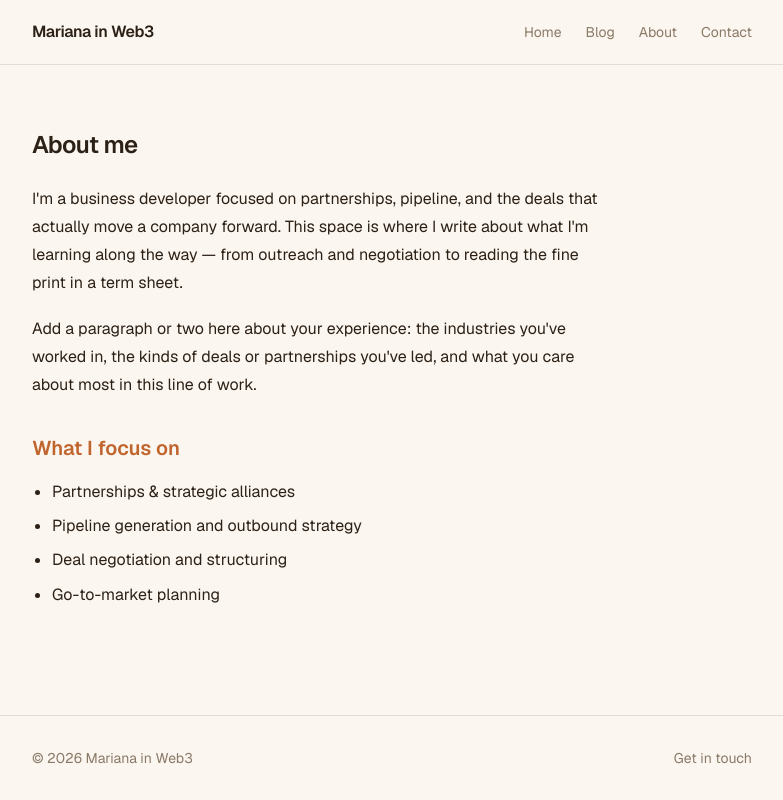
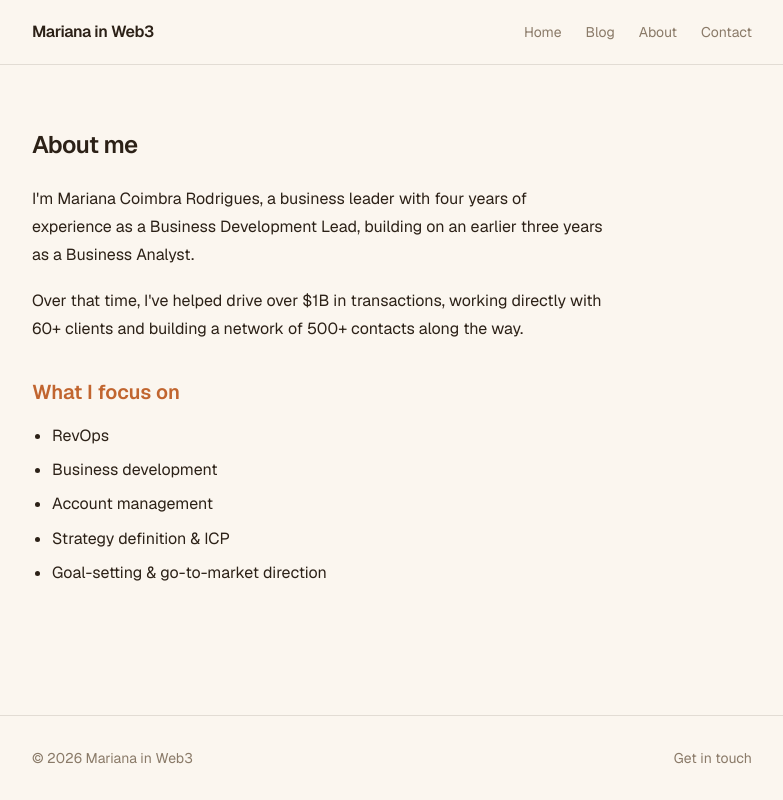
Before and after one commit to maricryp/personal-website, a Next.js app: page /about in a window 1280 px wide. Shown: the whole page, without its empty margins (248-1031 px from the left). Built offline with nearby package versions, Linux system fonts and the light colour scheme.

Commit message:
Fill in real bio details on About page and intro post

```diff
--- a/app/about/page.tsx
+++ b/app/about/page.tsx
@@ -10,23 +10,22 @@ export default function About() {
       <h1 className="text-2xl font-semibold tracking-tight mb-6">About me</h1>
       <div className="prose max-w-xl">
         <p>
-          I&apos;m a business developer focused on partnerships, pipeline, and
-          the deals that actually move a company forward. This space is where
-          I write about what I&apos;m learning along the way — from
-          outreach and negotiation to reading the fine print in a term sheet.
+          I&apos;m Mariana Coimbra Rodrigues, a business leader with four
+          years of experience as a Business Development Lead, building on an
+          earlier three years as a Business Analyst.
         </p>
         <p>
-          {/* TODO: replace with your real background, industries, and highlights */}
-          Add a paragraph or two here about your experience: the industries
-          you&apos;ve worked in, the kinds of deals or partnerships you&apos;ve
-          led, and what you care about most in this line of work.
+          Over that time, I&apos;ve helped drive over $1B in transactions,
+          working directly with 60+ clients and building a network of 500+
+          contacts along the way.
         </p>
         <h2>What I focus on</h2>
         <ul>
-          <li>Partnerships &amp; strategic alliances</li>
-          <li>Pipeline generation and outbound strategy</li>
-          <li>Deal negotiation and structuring</li>
-          <li>Go-to-market planning</li>
+          <li>RevOps</li>
+          <li>Business development</li>
+          <li>Account management</li>
+          <li>Strategy definition &amp; ICP</li>
+          <li>Goal-setting &amp; go-to-market direction</li>
         </ul>
       </div>
     </div>
--- a/posts/about-me.md
+++ b/posts/about-me.md
@@ -4,17 +4,15 @@ date: "2026-09-01"
 excerpt: "A quick introduction — who I am, what I do, and why I'm writing here."
 ---
 
-I've spent [TODO: X years] working in business development, and I'm starting this space to write about what I'm actually learning along the way — not the polished version, the real one.
+I'm Mariana Coimbra Rodrigues, a business leader with four years of experience as a Business Development Lead — building on an earlier three years as a Business Analyst, learning how to read a business before I ever tried to grow one.
 
 ## A bit about me
 
-[TODO: Where you're based, your background, how you got into business development.]
-
-Right now I'm [TODO: your current role / company / focus — e.g. "leading partnerships at X" or "working with early-stage founders on go-to-market strategy"].
+Over those four years leading BD, I've helped drive over **$1B in transactions**, working directly with **60+ clients** and building a network of **500+ contacts** along the way. It's been a career built on relationships as much as numbers — the two tend to go together more than people expect.
 
 ## What I focus on
 
-[TODO: 2-3 sentences on your specific niche — industries, deal types, or the kind of business development you do. Since this is "Mariana in Web3," this is a good place to mention your connection to web3/crypto if relevant.]
+My core focus areas are RevOps, business development, and account management. But where I think I add the most value is a step earlier than execution: strategy definition — figuring out the right ICP (Ideal Customer Profile), setting clear goals, and defining the direction and method a team actually follows to get there.
 
 ## Why I'm writing this
 
```
